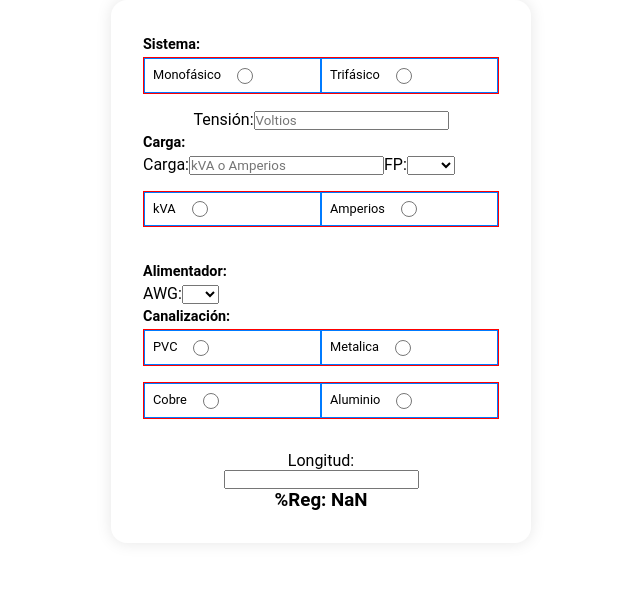
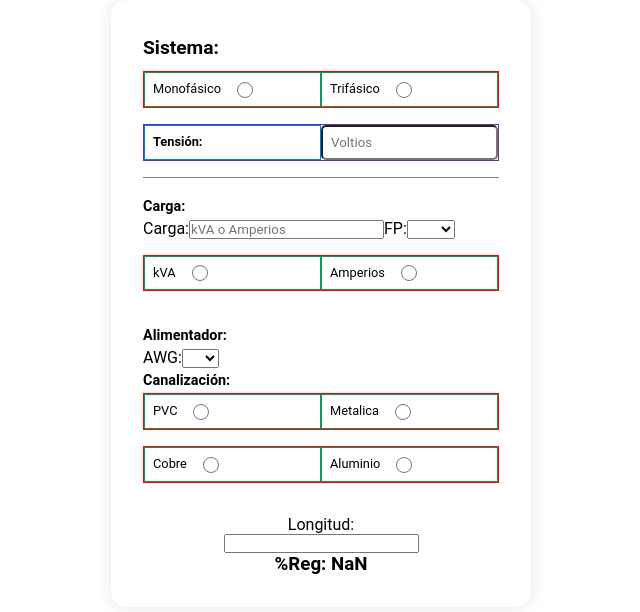
Before and after one commit to cmarioep/ROD-QuickCalc, a React (Vite) app: page / in a window 1280 px wide. Shown: the top 612 px of the page, without its empty margins (319-959 px from the left). Built offline with nearby package versions, Linux system fonts and the light colour scheme.

Commit message:
Styles: group of number input with label

```diff
--- a/src/components/VoltageDrop.jsx
+++ b/src/components/VoltageDrop.jsx
@@ -22,8 +22,10 @@ export const VoltageDrop = () => {
 
         <form className="formulario">
 
+            <div className="formulario__system">
+
                 <p>Sistema:</p>
-            <div className='group-container'>
+                <div className='radio-input'>
                     <label htmlFor="type">Monofásico
                         <input
                             type="radio"
@@ -44,7 +46,8 @@ export const VoltageDrop = () => {
                     </label>
                 </div>
 
-            <label htmlFor="voltage">Tensión:
+                <div className="number-input">
+                    <label htmlFor="voltage">Tensión:</label>
                     <input
                         type="number"
                         id="voltage"
@@ -54,7 +57,9 @@ export const VoltageDrop = () => {
                         value={voltage}
                         onChange={onInputChange}
                     />
-            </label>
+                </div>
+
+            </div>
 
             <div>
                 <p>Carga:</p>
@@ -79,7 +84,7 @@ export const VoltageDrop = () => {
                     </select>
                 </div>
 
-                <div className="group-container">
+                <div className="radio-input">
                     <label htmlFor="type">kVA
                         <input
                             type="radio"
@@ -121,7 +126,7 @@ export const VoltageDrop = () => {
                     </select>
 
                     <p>Canalización:</p>
-                    <div className='group-container'>
+                    <div className='radio-input'>
                         <label htmlFor="conduit">PVC
                             <input
                                 type="radio"
@@ -143,7 +148,7 @@ export const VoltageDrop = () => {
                         </label>
                     </div>
 
-                    <div className="group-container">
+                    <div className="radio-input">
                         <label htmlFor="material">Cobre
                             <input
                                 type="radio"
--- a/src/styles/components/VoltageDrop.scss
+++ b/src/styles/components/VoltageDrop.scss
@@ -14,6 +14,16 @@ $radio-checked-color: #007bff;
     border-radius: 1rem;
     box-shadow: 0px 0px 16px rgba(0, 0, 0, 0.1);
     background-color: #FFFFFF;
+
+    &__system {
+        border-bottom: 1px solid grey;
+
+        p {
+            font-size: 1.2rem;
+            font-weight: bold;
+            margin-bottom: 0.5rem;
+        }
+    }
 }
 
 p {
@@ -31,7 +41,8 @@ div {
     margin-bottom: 1rem;
 }
 
-.group-container {
+
+.radio-input {
     display: flex;
     width: 100%;
     border: 1px solid red;
@@ -41,7 +52,7 @@ div {
         padding: 0.5rem;
 
         font-size: 0.8rem;
-        border: 1px solid #007bff;
+        border: 1px solid #17945a;
     }
 
     input[type="radio"] {
@@ -55,3 +66,24 @@ div {
         background-color: $radio-background-color;
     }
 }
+
+.number-input {
+    display: flex;
+    width: 100%;
+    border: 1px solid rebeccapurple;
+
+    label {
+        width: 50%;
+        padding: 0.5rem;
+
+        font-size: 0.8rem;
+        font-weight: bold;
+        border: 1px solid #007bff;
+    }
+
+    input[type="number"] {
+        width: 50%;
+        padding: 0.5rem;
+        border-radius: 5px;
+    }
+}
```
Lines whose indentation alone changed are shown as unchanged.
